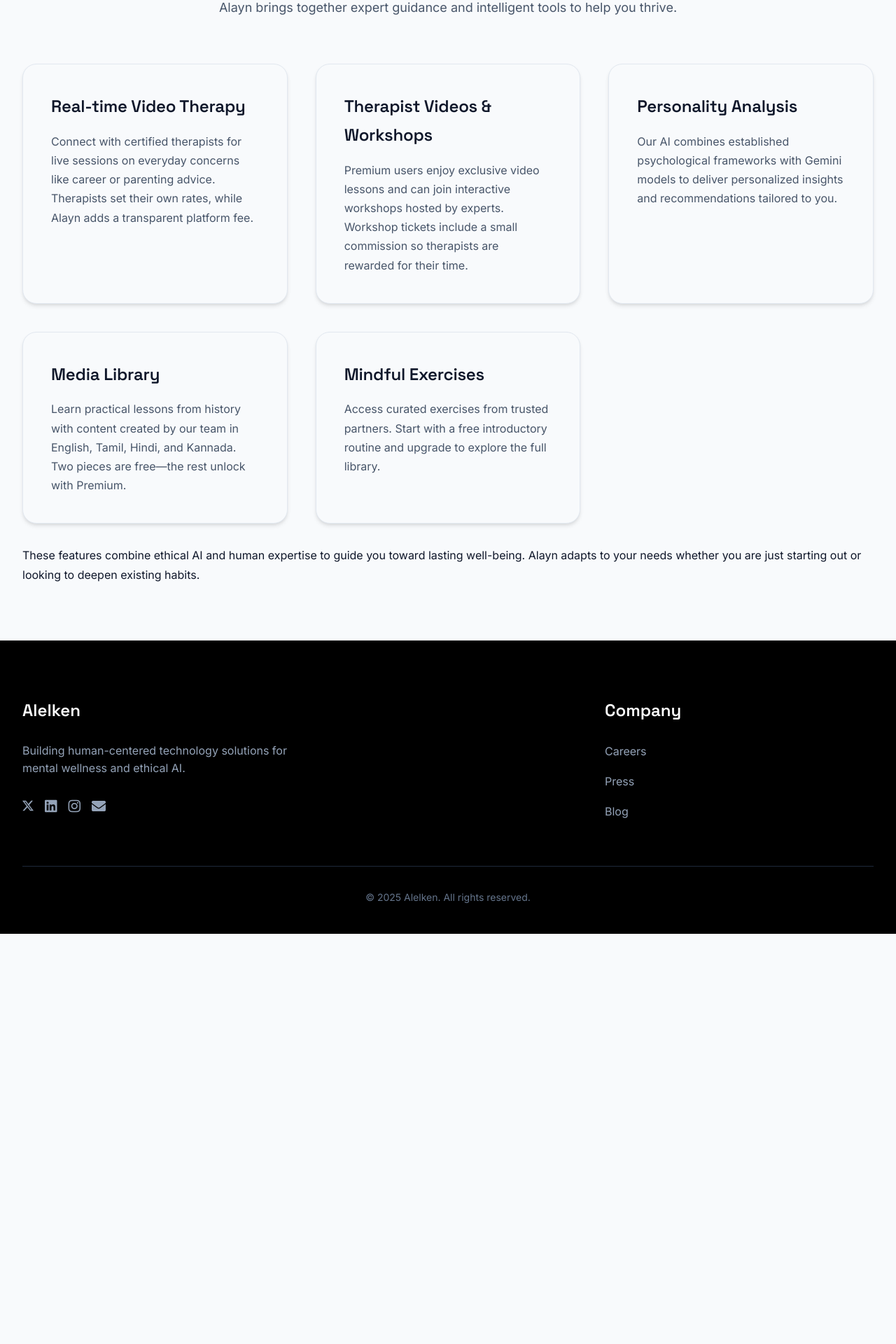
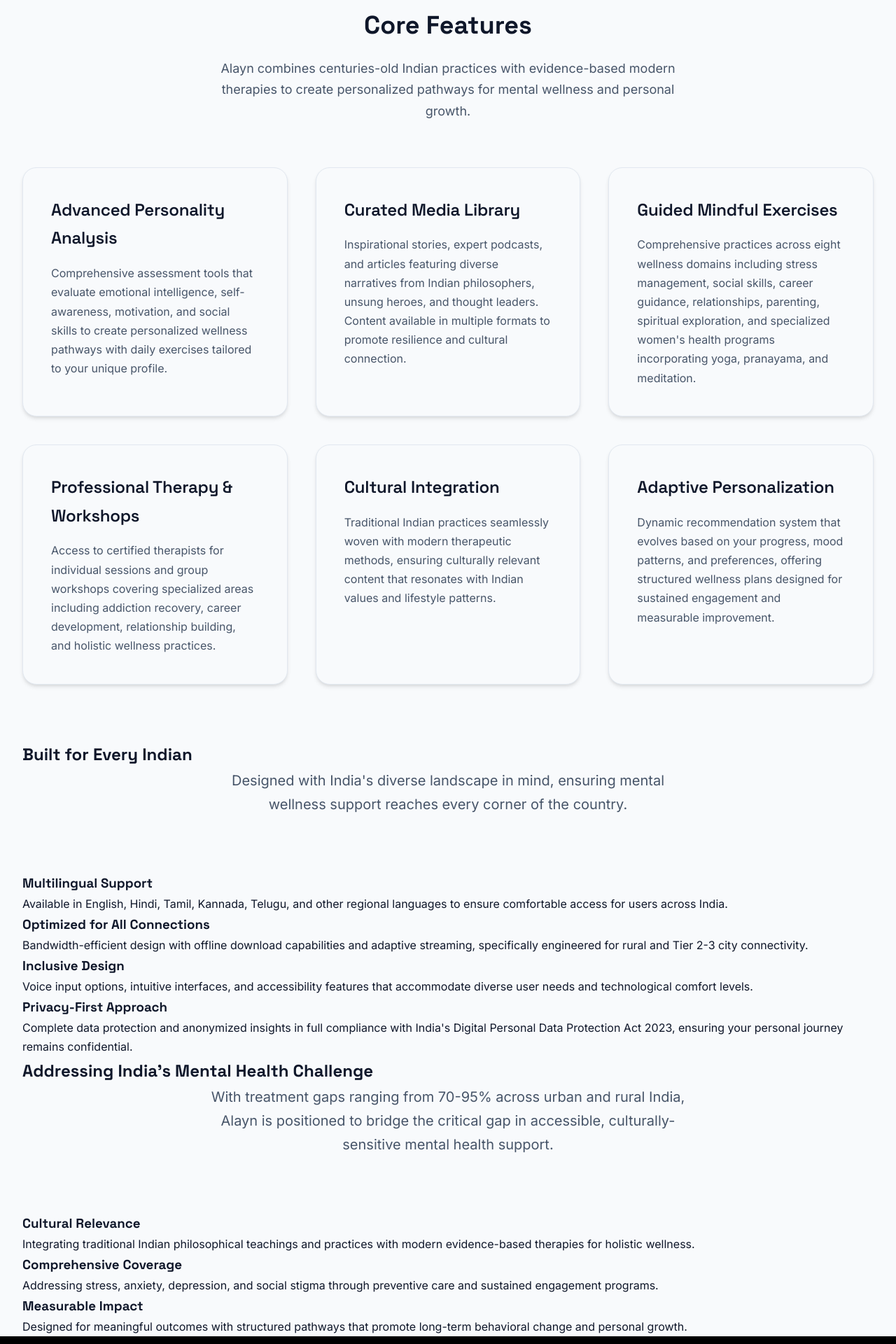
Before and after one commit to alelken/website, a React (Vite) app: page /product in a window 1280 px wide. Shown: the part 540-2460 px from the top of the page at 70% size. Before the commit the page ends 1874 px from the top, so only its background shows below. Built offline with nearby package versions, Linux system fonts and the light colour scheme; no server answers.

Commit message:
Update Content

```diff
--- a/src/components/Footer.jsx
+++ b/src/components/Footer.jsx
@@ -19,9 +19,9 @@
             <a href="https://www.instagram.com/alelkentech" aria-label="Instagram">
               <i className="fab fa-instagram" />
             </a>
-            <a href="mailto:support@alelken.in" aria-label="Email">
+            {/*<a href="mailto:support@alelken.in" aria-label="Email">
               <i className="fas fa-envelope" />
-            </a>
+            </a>*/}
           </div>
         </div>
         <div className="footer-section">
--- a/src/components/Header.jsx
+++ b/src/components/Header.jsx
@@ -14,7 +14,7 @@
             <a href="/">Home</a>
             <a href="/product">Product</a>
             <a href="/careers">Careers</a>
-            <a href="/blog">Blog</a>
+            {/*<a href="/blog">Blog</a>*/}
           </div>
           <div className="hamburger">
             <span />
--- a/src/pages/Product.jsx
+++ b/src/pages/Product.jsx
@@ -10,33 +10,84 @@
       <section className="product-hero">
         <div className="container">
           <div className="product-hero-content">
-            <h1>Mental Wellness App</h1>
-            <p>Your personal companion for mental health and well-being, powered by ethical AI and human-centered design.</p>
+            <h1>Alayn: India's Comprehensive Life Guide</h1>
+            <p>A holistic wellness platform that bridges traditional Indian wisdom with modern therapeutic approaches, designed specifically for the diverse needs of Indian communities.</p>
           </div>
         </div>
       </section>
+
       <section className="features">
         <div className="container">
-          <h2>Key Features</h2>
-          <p className="section-subtitle">Alayn brings together expert guidance and intelligent tools to help you thrive.</p>
+          <h2>Core Features</h2>
+          <p className="section-subtitle">Alayn combines centuries-old Indian practices with evidence-based modern therapies to create personalized pathways for mental wellness and personal growth.</p>
           <div className="features-grid">
-            <Card className="feature-card" title="Real-time Video Therapy">
-              Connect with certified therapists for live sessions on everyday concerns like career or parenting advice. Therapists set their own rates, while Alayn adds a transparent platform fee.
+            <Card className="feature-card" title="Advanced Personality Analysis">
+              Comprehensive assessment tools that evaluate emotional intelligence, self-awareness, motivation, and social skills to create personalized wellness pathways with daily exercises tailored to your unique profile.
             </Card>
-            <Card className="feature-card" title="Therapist Videos &amp; Workshops">
-              Premium users enjoy exclusive video lessons and can join interactive workshops hosted by experts. Workshop tickets include a small commission so therapists are rewarded for their time.
+            <Card className="feature-card" title="Curated Media Library">
+              Inspirational stories, expert podcasts, and articles featuring diverse narratives from Indian philosophers, unsung heroes, and thought leaders. Content available in multiple formats to promote resilience and cultural connection.
             </Card>
-            <Card className="feature-card" title="Personality Analysis">
-              Our AI combines established psychological frameworks with Gemini models to deliver personalized insights and recommendations tailored to you.
+            <Card className="feature-card" title="Guided Mindful Exercises">
+              Comprehensive practices across eight wellness domains including stress management, social skills, career guidance, relationships, parenting, spiritual exploration, and specialized women's health programs incorporating yoga, pranayama, and meditation.
             </Card>
-            <Card className="feature-card" title="Media Library">
-              Learn practical lessons from history with content created by our team in English, Tamil, Hindi, and Kannada. Two pieces are free&mdash;the rest unlock with Premium.
+            <Card className="feature-card" title="Professional Therapy & Workshops">
+              Access to certified therapists for individual sessions and group workshops covering specialized areas including addiction recovery, career development, relationship building, and holistic wellness practices.
             </Card>
-            <Card className="feature-card" title="Mindful Exercises">
-              Access curated exercises from trusted partners. Start with a free introductory routine and upgrade to explore the full library.
+            <Card className="feature-card" title="Cultural Integration">
+              Traditional Indian practices seamlessly woven with modern therapeutic methods, ensuring culturally relevant content that resonates with Indian values and lifestyle patterns.
+            </Card>
+            <Card className="feature-card" title="Adaptive Personalization">
+              Dynamic recommendation system that evolves based on your progress, mood patterns, and preferences, offering structured wellness plans designed for sustained engagement and measurable improvement.
             </Card>
           </div>
-          <p style={{ marginTop: '2rem' }}>These features combine ethical AI and human expertise to guide you toward lasting well-being. Alayn adapts to your needs whether you are just starting out or looking to deepen existing habits.</p>
+        </div>
+      </section>
+
+      <section className="accessibility">
+        <div className="container">
+          <h2>Built for Every Indian</h2>
+          <p className="section-subtitle">Designed with India's diverse landscape in mind, ensuring mental wellness support reaches every corner of the country.</p>
+          <div className="accessibility-grid">
+            <div className="accessibility-feature">
+              <h3>Multilingual Support</h3>
+              <p>Available in English, Hindi, Tamil, Kannada, Telugu, and other regional languages to ensure comfortable access for users across India.</p>
+            </div>
+            <div className="accessibility-feature">
+              <h3>Optimized for All Connections</h3>
+              <p>Bandwidth-efficient design with offline download capabilities and adaptive streaming, specifically engineered for rural and Tier 2-3 city connectivity.</p>
+            </div>
+            <div className="accessibility-feature">
+              <h3>Inclusive Design</h3>
+              <p>Voice input options, intuitive interfaces, and accessibility features that accommodate diverse user needs and technological comfort levels.</p>
+            </div>
+            <div className="accessibility-feature">
+              <h3>Privacy-First Approach</h3>
+              <p>Complete data protection and anonymized insights in full compliance with India's Digital Personal Data Protection Act 2023, ensuring your personal journey remains confidential.</p>
+            </div>
+          </div>
+        </div>
+      </section>
+
+      <section className="mission">
+        <div className="container">
+          <h2>Addressing India's Mental Health Challenge</h2>
+          <p className="section-subtitle">With treatment gaps ranging from 70-95% across urban and rural India, Alayn is positioned to bridge the critical gap in accessible, culturally-sensitive mental health support.</p>
+          <div className="mission-content">
+            <div className="mission-stats">
+              <div className="stat">
+                <h3>Cultural Relevance</h3>
+                <p>Integrating traditional Indian philosophical teachings and practices with modern evidence-based therapies for holistic wellness.</p>
+              </div>
+              <div className="stat">
+                <h3>Comprehensive Coverage</h3>
+                <p>Addressing stress, anxiety, depression, and social stigma through preventive care and sustained engagement programs.</p>
+              </div>
+              <div className="stat">
+                <h3>Measurable Impact</h3>
+                <p>Designed for meaningful outcomes with structured pathways that promote long-term behavioral change and personal growth.</p>
+              </div>
+            </div>
+          </div>
         </div>
       </section>
 
```
Also changed, not shown: src/pages/Careers.jsx (+61 -14 lines), src/pages/Home.jsx (+17 -17 lines), src/components/Layout.jsx (added), src/components/SectionTitle.jsx (added), src/components/ThemedHero.jsx (added), 1 other file (tests, documents, lock files or other folders).
